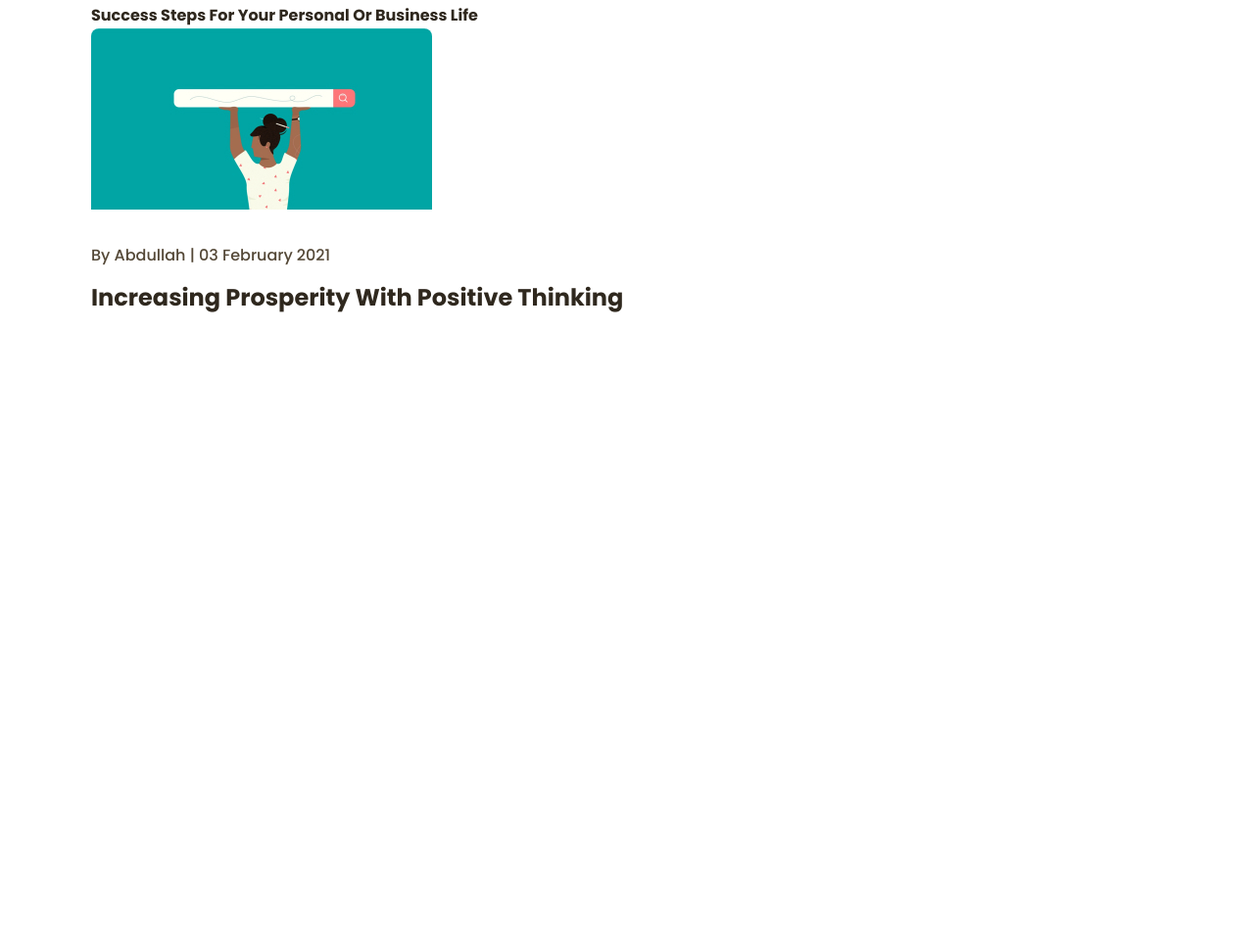
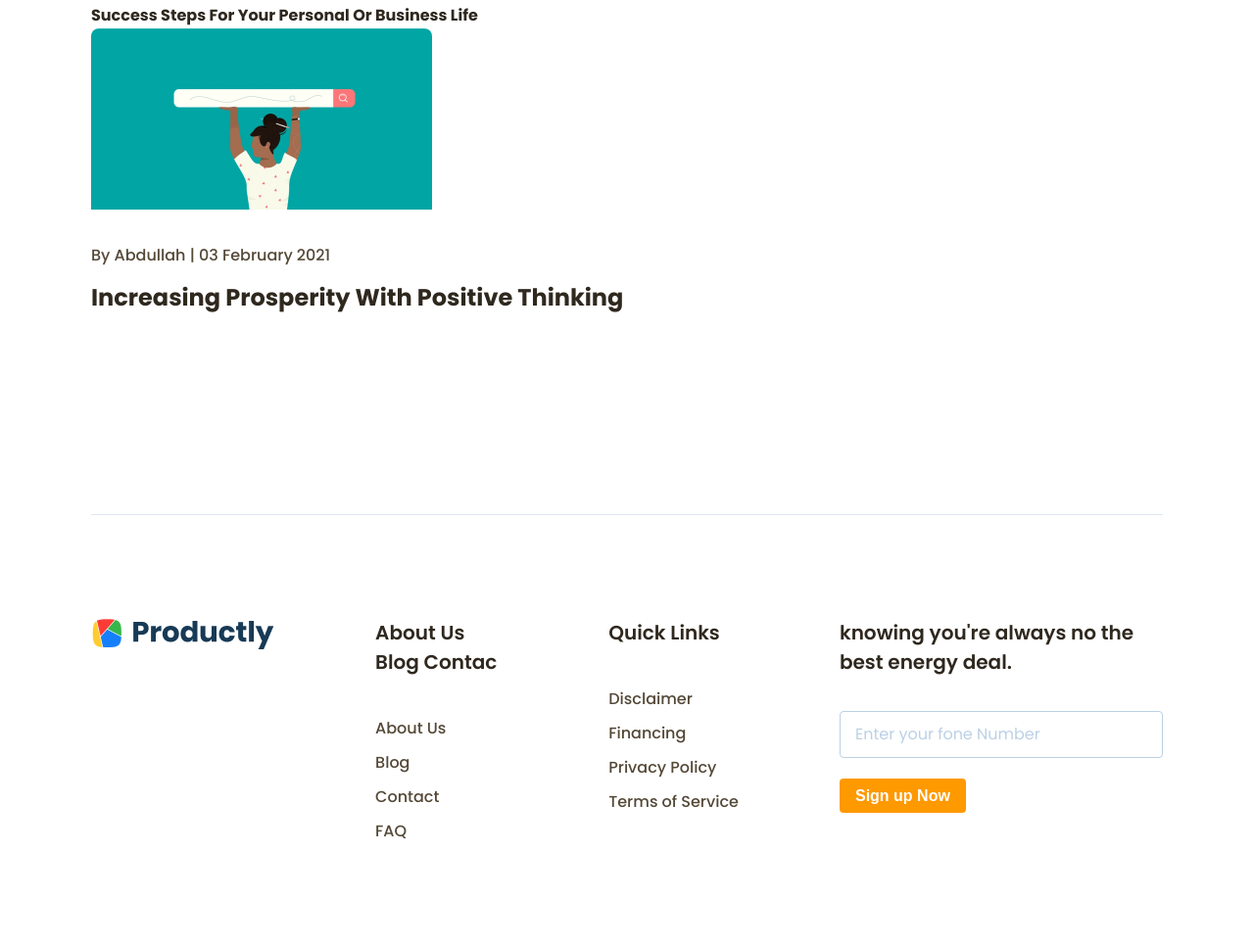
Before and after one commit to seb510/prodactly, a plain HTML site: page index.html in a window 1280 px wide. Shown: the part 7412-8378 px from the top of the page at 98% size. Before the commit the page ends 7937 px from the top, so only its background shows below. Drawn offline with nearby package versions, Linux system fonts and the light colour scheme; a script that the page names is missing.

Commit message:
make footer

```diff
--- a/css/style.css
+++ b/css/style.css
@@ -458,3 +458,58 @@ button {
 }
 
 /**** Footer ****/
+.footer__inner {
+    padding: 105px 0 100px;
+    border-top: 1px solid rgba(188, 208, 229, 0.496913);
+    display: flex;
+    justify-content: space-between;
+}
+
+.footer__menu {
+   max-width: 135px;
+}
+
+.footer__menu-title, .footer__form-text {
+    font-size: 20px;
+    margin-bottom: 35px;
+    line-height: 30px;
+    color: #2F281E;
+    font-weight: 600;
+}
+
+.footer__list {
+    display: flex;
+    flex-direction: column;
+}
+
+.footer__menu-item a {
+    font-size: 16px;
+    line-height: 35px;
+    color: #544837;
+}
+
+.footer__form {
+    max-width: 330px;
+}
+
+.footer__form input {
+    display: inline-block;
+    height: 48px;
+    width: 100%;
+    padding: 0 15px;
+    margin-bottom: 21px;
+    border: 1px solid #BCD0E5;
+    border-radius: 4px;
+
+}
+
+.footer__form input::placeholder {
+    font-size: 16px;
+    color: #BCD0E5;
+    line-height: 28px;
+    font-family: 'Poppins', sans-serif;
+}
+
+.footer__form-btn {
+    padding: 8px 15px 7px;
+}
--- a/index.html
+++ b/index.html
@@ -413,7 +413,56 @@
 
     <footer class="footer">
         <div class="container">
-
+            <div class="footer__inner">
+                <a href="#" class="logo">
+                    <img src="images/logo.png" alt="Prodactly-lgo" class="logo__img">
+                </a>
+                <div class="footer__menu">
+                    <h4 class="footer__menu-title">
+                        About Us Blog Contac
+                    </h4>
+                    <ul class="footer__list">
+                        <li class="footer__menu-item">
+                            <a href="#" target="blank">About Us</a>
+                        </li>
+                        <li class="footer__menu-item">
+                            <a href="#" target="blank">Blog</a>
+                        </li>
+                        <li class="footer__menu-item">
+                            <a href="#" target="blank">Contact</a>
+                        </li>
+                        <li class="footer__menu-item">
+                            <a href="#" target="blank">FAQ</a>
+                        </li>
+                    </ul>
+                </div>
+                <div class="footer__menu">
+                    <h5 class="footer__menu-title">
+                        Quick Links
+                    </h5>
+                    <ul class="footer__list">
+                        <li class="footer__menu-item">
+                            <a href="#" target="blank">Disclaimer</a>
+                        </li>
+                        <li class="footer__menu-item">
+                            <a href="#" target="blank">Financing</a>
+                        </li>
+                        <li class="footer__menu-item">
+                            <a href="#" target="blank">Privacy Policy</a>
+                        </li>
+                        <li class="footer__menu-item">
+                            <a href="#" target="blank">Terms of Service</a>
+                        </li>
+                    </ul>
+                </div>
+                <form action="send.php" method="POST" class="footer__form">
+                    <p class="footer__form-text">
+                        knowing you're always no the best energy deal.
+                    </p>
+                    <input type="tel" name="tel" pattern="2[0-9]{3}-[0-9]{3}" required placeholder="Enter your fone Number">
+                    <button type="submit" class="footer__form-btn btn">Sign up Now</button>
+                </form>
+            </div>
         </div>
     </footer>
 
```
